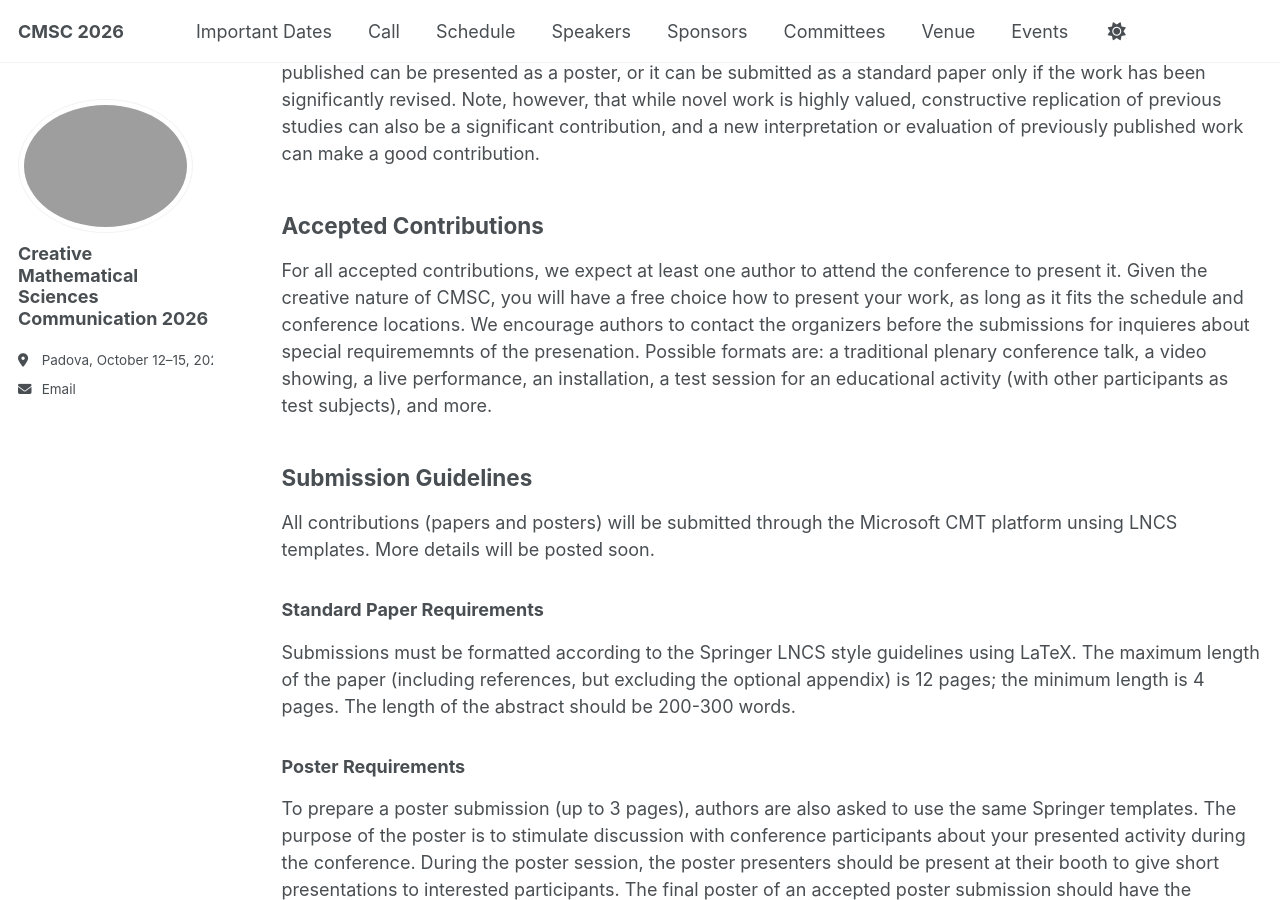
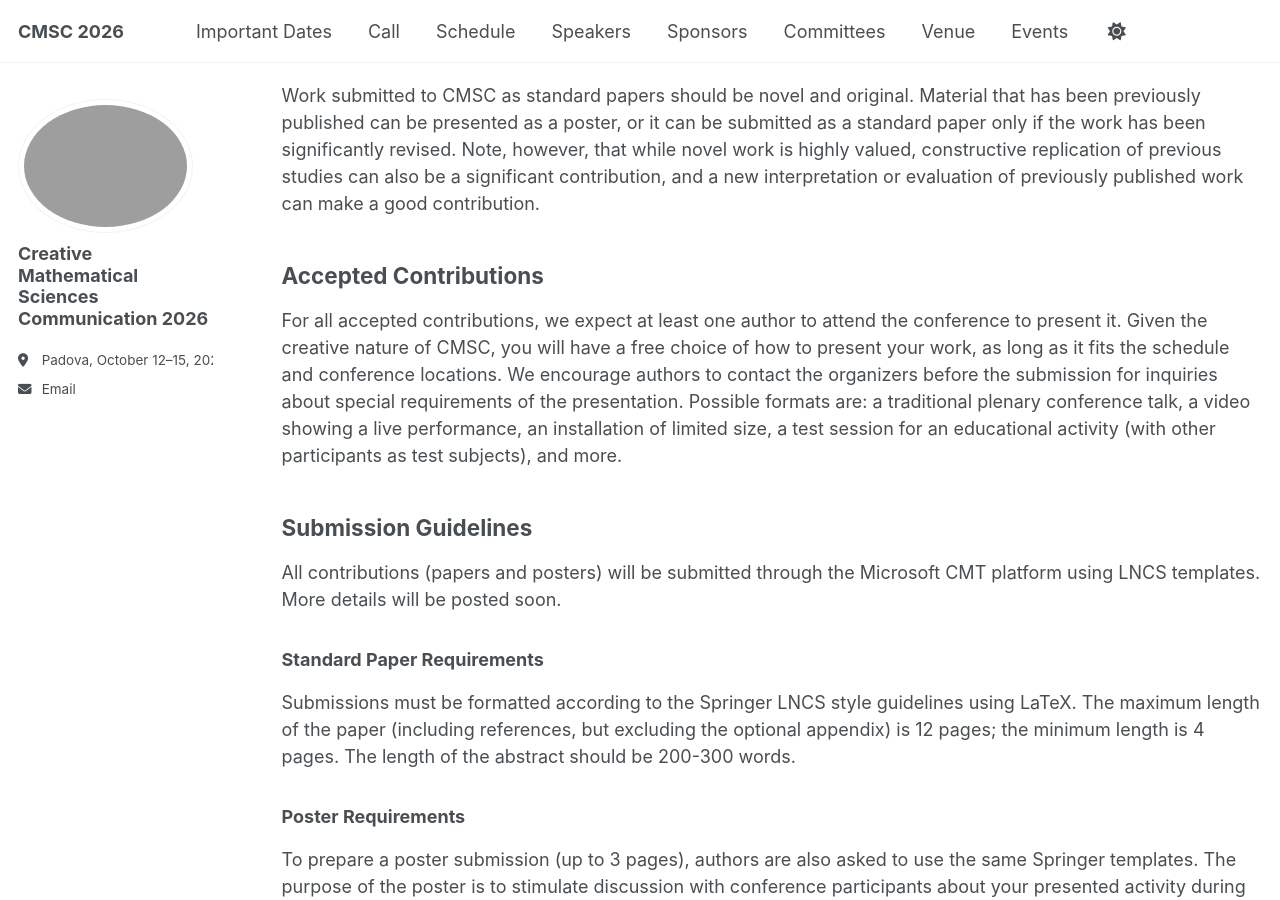
Before and after one commit to CMSC2026/cmsc2026.github.io, a Jekyll site: the page built from _pages/call.md, in a window 1280 px wide and 900 px high, scrolled down 1168 px. Built offline with Jekyll 4.4.1, drawn with Linux system fonts in a browser that asks for light colours; a script that is not in the unit is left out; some of the changed text lies outside the part shown.

Commit message:
Update call.md

```diff
--- a/_pages/call.md
+++ b/_pages/call.md
@@ -20,6 +20,8 @@ CMSC welcomes the following contributions:
 
 The page limitations include references. Papers may have an appendix, whose length must not exceed 3 pages; reading of the appendix is at the discretion of the reviewers. Accepted papers will be published in the Springer Lecture Notes in Computer Science (LNCS) series. The submissions should be formatted accordingly. Posters will not be published.
 
+All inquiries about submissions should be sent to cmsc2026@dei.unipd.it.
+
 ## Conference Scope
 The main topics of the conference include, but are not limited to:
 - Teaching Computer Science in early childhood, primary, secondary, and higher education
@@ -38,15 +40,15 @@ Work submitted to CMSC as standard papers should be novel and original. Material
 
 ## Accepted Contributions
 For all accepted contributions, we expect at least one author to attend the conference to present it.
-Given the creative nature of CMSC, you will have a free choice how to present your work, as long as it fits the
-schedule and conference locations. We encourage authors to contact the organizers before the submissions for inquieres about special requirememnts of the presenation.
+Given the creative nature of CMSC, you will have a free choice of how to present your work, as long as it fits the
+schedule and conference locations. We encourage authors to contact the organizers before the submission for inquiries about special requirements of the presentation.
 Possible formats are: a traditional plenary conference talk, a
-video showing, a live performance, an installation, a test
+video showing a live performance, an installation of limited size, a test
 session for an educational activity (with other participants as test
 subjects), and more.
 
 ## Submission Guidelines
-All contributions (papers and posters) will be submitted through the Microsoft CMT platform unsing LNCS templates. More details will be posted soon.
+All contributions (papers and posters) will be submitted through the Microsoft CMT platform using LNCS templates. More details will be posted soon.
 
 ### Standard Paper Requirements
 Submissions must be formatted according to the Springer LNCS style guidelines using LaTeX. The maximum length of the paper (including references, but excluding the optional appendix) is 12 pages; the minimum length is 4 pages. The length of the abstract should be 200-300 words.
```
